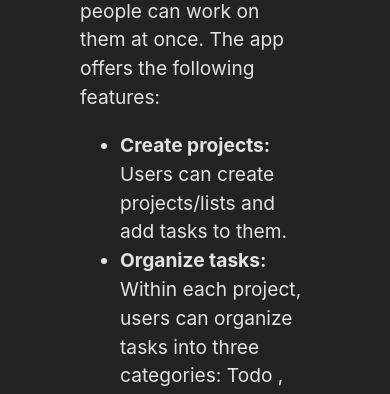
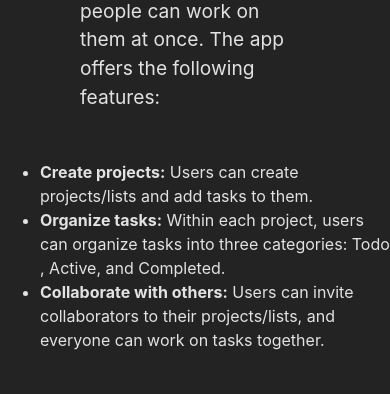
Before and after one commit to agp745/portfolio, a React (Vite) app: page /projectied in a window 390 px wide. Shown: the part 1020-1414 px from the top of the page. Built offline with nearby package versions, Linux system fonts and the light colour scheme.

Commit message:
changes before deployment

```diff
--- a/index.html
+++ b/index.html
@@ -4,7 +4,7 @@
         <meta charset="UTF-8" />
         <link rel="icon" type="image/svg+xml" href="/vite.svg" />
         <meta name="viewport" content="width=device-width, initial-scale=1.0" />
-    <title>Vite + React</title>
+        <title>Alex Dev</title>
     </head>
     <body>
         <div id="root"></div>
--- a/src/components/Projects/Projectied.jsx
+++ b/src/components/Projects/Projectied.jsx
@@ -20,18 +20,18 @@ export default function Projectied() {
             <section className='body-info'>
                 <p>
                 Projectied (pronounced: "project-tied") is a collaborative management app that allows users to create projects/lists and organize their tasks within each project. Users can add collaborators to their projects, so multiple people can work on them at once. The app offers the following features:
-                <br />
+                </p>
                 <ul>
                     <li><b>Create projects:</b> Users can create projects/lists and add tasks to them.</li>
                     <li><b>Organize tasks:</b> Within each project, users can organize tasks into three categories: Todo , Active, and Completed.</li>
                     <li><b>Collaborate with others:</b> Users can invite collaborators to their projects/lists, and everyone can work on tasks together.</li>
                 </ul>
-                </p>
+
                 <p>My primary responsibilities on this project included implementation of the entire backend, including database and authentication, and API implementation to enable real-time updates</p>
 
                 <div className="video">
                     <h3>Watch the Live Demo!</h3>
-                    <iframe src="https://www.youtube.com/embed/U4b1pxl-634" frameborder="0"></iframe>
+                    <iframe src="https://www.youtube.com/embed/U4b1pxl-634" frameBorder="0"></iframe>
                 </div>
                 <div className='technologies'>
                     <h2>Built With</h2>
--- a/src/css/project.css
+++ b/src/css/project.css
@@ -50,6 +50,10 @@
 .body-info > p {
     font-size: 1.5rem;
     margin: 0 5rem;
+}
+
+.body-info > ul {
+    font-size: 1.3rem;
 }
 
 .technologies > h2 {
@@ -106,6 +110,10 @@
         font-size: 1.2rem;
     }
 
+    .body-info > ul {
+        font-size: 1rem;
+    }
+
     iframe {
         width: 30rem;
         height: 20rem;
```
Lines whose indentation alone changed are shown as unchanged.
